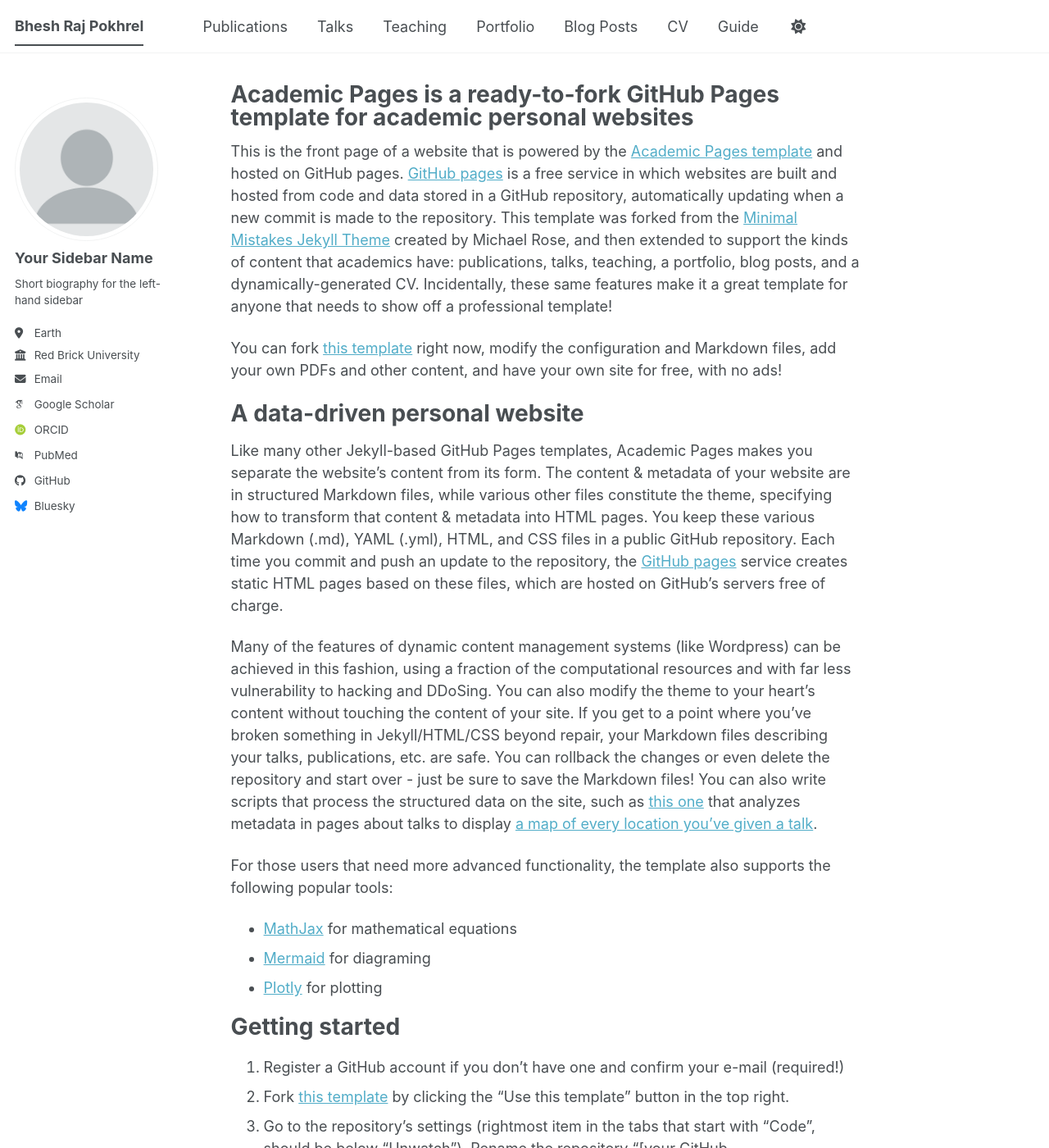
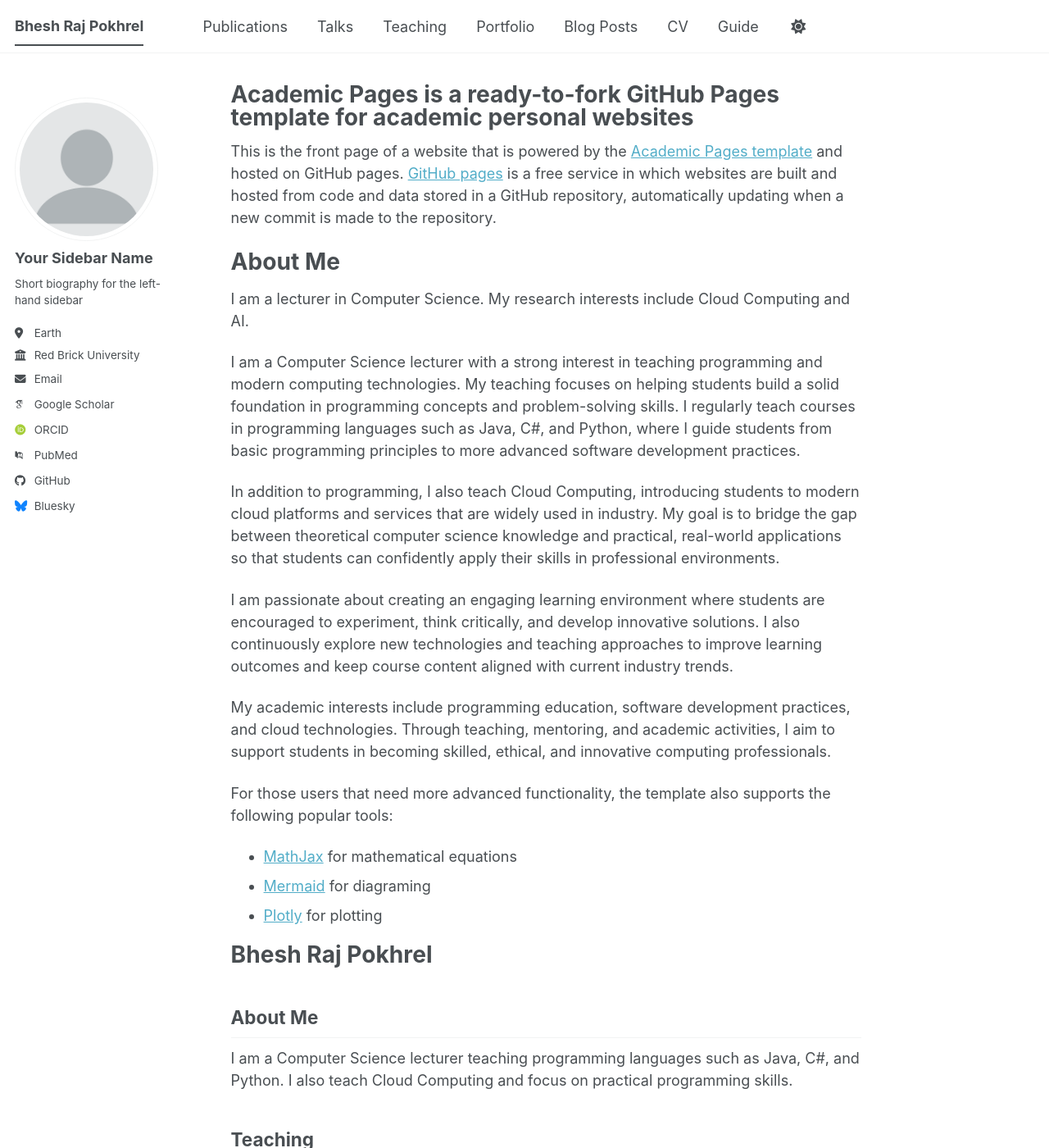
Before and after one commit to brpokharel/brpokhrel.github.io, a Jekyll site: the page built from _pages/about.md, in a window 1280 px wide and 1400 px high. Shown: the whole window at 82% size. Built offline with Jekyll 4.4.1, drawn with Linux system fonts in a browser that asks for light colours; some web fonts are replaced; a script bundle is joined from its source files by our own code; library files that are not in the unit come from our copies; some of the changed text lies outside the part shown.

Commit message:
Update about.md

```diff
--- a/_pages/about.md
+++ b/_pages/about.md
@@ -7,50 +7,42 @@ redirect_from:
   - /about.html
 ---
 
-This is the front page of a website that is powered by the [Academic Pages template](https://github.com/academicpages/academicpages.github.io) and hosted on GitHub pages. [GitHub pages](https://pages.github.com) is a free service in which websites are built and hosted from code and data stored in a GitHub repository, automatically updating when a new commit is made to the repository. This template was forked from the [Minimal Mistakes Jekyll Theme](https://mmistakes.github.io/minimal-mistakes/) created by Michael Rose, and then extended to support the kinds of content that academics have: publications, talks, teaching, a portfolio, blog posts, and a dynamically-generated CV. Incidentally, these same features make it a great template for anyone that needs to show off a professional template!
+This is the front page of a website that is powered by the [Academic Pages template](https://github.com/academicpages/academicpages.github.io) and hosted on GitHub pages. [GitHub pages](https://pages.github.com) is a free service in which websites are built and hosted from code and data stored in a GitHub repository, automatically updating when a new commit is made to the repository.
 
- You can fork [this template](https://github.com/academicpages/academicpages.github.io) right now, modify the configuration and Markdown files, add your own PDFs and other content, and have your own site for free, with no ads!
 
-A data-driven personal website
+About Me
 ======
-Like many other Jekyll-based GitHub Pages templates, Academic Pages makes you separate the website's content from its form. The content & metadata of your website are in structured Markdown files, while various other files constitute the theme, specifying how to transform that content & metadata into HTML pages. You keep these various Markdown (.md), YAML (.yml), HTML, and CSS files in a public GitHub repository. Each time you commit and push an update to the repository, the [GitHub pages](https://pages.github.com/) service creates static HTML pages based on these files, which are hosted on GitHub's servers free of charge.
+I am a lecturer in Computer Science.
+My research interests include Cloud Computing and AI.
 
-Many of the features of dynamic content management systems (like Wordpress) can be achieved in this fashion, using a fraction of the computational resources and with far less vulnerability to hacking and DDoSing. You can also modify the theme to your heart's content without touching the content of your site. If you get to a point where you've broken something in Jekyll/HTML/CSS beyond repair, your Markdown files describing your talks, publications, etc. are safe. You can rollback the changes or even delete the repository and start over - just be sure to save the Markdown files! You can also write scripts that process the structured data on the site, such as [this one](https://github.com/academicpages/academicpages.github.io/blob/master/talkmap.ipynb) that analyzes metadata in pages about talks to display [a map of every location you've given a talk](https://academicpages.github.io/talkmap.html).
+I am a Computer Science lecturer with a strong interest in teaching programming and modern computing technologies. My teaching focuses on helping students build a solid foundation in programming concepts and problem-solving skills. I regularly teach courses in programming languages such as Java, C#, and Python, where I guide students from basic programming principles to more advanced software development practices.
+
+In addition to programming, I also teach Cloud Computing, introducing students to modern cloud platforms and services that are widely used in industry. My goal is to bridge the gap between theoretical computer science knowledge and practical, real-world applications so that students can confidently apply their skills in professional environments.
+
+I am passionate about creating an engaging learning environment where students are encouraged to experiment, think critically, and develop innovative solutions. I also continuously explore new technologies and teaching approaches to improve learning outcomes and keep course content aligned with current industry trends.
+
+My academic interests include programming education, software development practices, and cloud technologies. Through teaching, mentoring, and academic activities, I aim to support students in becoming skilled, ethical, and innovative computing professionals.
 
 For those users that need more advanced functionality, the template also supports the following popular tools:
 - [MathJax](https://www.mathjax.org/) for mathematical equations
 - [Mermaid](https://mermaid.js.org/) for diagraming
 - [Plotly](https://plotly.com/javascript/) for plotting
 
-Getting started
-======
-1. Register a GitHub account if you don't have one and confirm your e-mail (required!)
-1. Fork [this template](https://github.com/academicpages/academicpages.github.io) by clicking the "Use this template" button in the top right.
-1. Go to the repository's settings (rightmost item in the tabs that start with "Code", should be below "Unwatch"). Rename the repository "[your GitHub username].github.io", which will also be your website's URL.
-1. Set site-wide configuration and create content & metadata (see below -- also see [this set of diffs](https://archive.is/3TPas) showing what files were changed to set up [an example site](https://getorg-testacct.github.io) for a user with the username "getorg-testacct")
-1. Upload any files (like PDFs, .zip files, etc.) to the files/ directory. They will appear at https://[your GitHub username].github.io/files/example.pdf.
-1. Check status by going to the repository settings, in the "GitHub pages" section
+# Bhesh Raj Pokhrel
 
-Site-wide configuration
-------
-The main configuration file for the site is in the base directory in [_config.yml](https://github.com/academicpages/academicpages.github.io/blob/master/_config.yml), which defines the content in the sidebars and other site-wide features. You will need to replace the default variables with ones about yourself and your site's github repository. The configuration file for the top menu is in [_data/navigation.yml](https://github.com/academicpages/academicpages.github.io/blob/master/_data/navigation.yml). For example, if you don't have a portfolio or blog posts, you can remove those items from that navigation.yml file to remove them from the header.
+## About Me
+I am a Computer Science lecturer teaching programming languages such as Java, C#, and Python. I also teach Cloud Computing and focus on practical programming skills.
 
-Create content & metadata
-------
-For site content, there is one Markdown file for each type of content, which are stored in directories like _publications, _talks, _posts, _teaching, or _pages. For example, each talk is a Markdown file in the [_talks directory](https://github.com/academicpages/academicpages.github.io/tree/master/_talks). At the top of each Markdown file is structured data in YAML about the talk, which the theme will parse to do lots of cool stuff. The same structured data about a talk is used to generate the list of talks on the [Talks page](https://academicpages.github.io/talks), each [individual page](https://academicpages.github.io/talks/2012-03-01-talk-1) for specific talks, the talks section for the [CV page](https://academicpages.github.io/cv), and the [map of places you've given a talk](https://academicpages.github.io/talkmap.html) (if you run this [python file](https://github.com/academicpages/academicpages.github.io/blob/master/talkmap.py) or [Jupyter notebook](https://github.com/academicpages/academicpages.github.io/blob/master/talkmap.ipynb), which creates the HTML for the map based on the contents of the _talks directory).
+## Teaching
+- Java Programming
+- Python Programming
+- C# Programming
+- Cloud Computing
 
-**Markdown generator**
+## Research Interests
+- Cloud Computing
+- Programming Education
+- Software Development
 
-The repository includes [a set of Jupyter notebooks](https://github.com/academicpages/academicpages.github.io/tree/master/markdown_generator
-) that converts a CSV containing structured data about talks or presentations into individual Markdown files that will be properly formatted for the Academic Pages template. The sample CSVs in that directory are the ones I used to create my own personal website at stuartgeiger.com. My usual workflow is that I keep a spreadsheet of my publications and talks, then run the code in these notebooks to generate the Markdown files, then commit and push them to the GitHub repository.
-
-How to edit your site's GitHub repository
-------
-Many people use a git client to create files on their local computer and then push them to GitHub's servers. If you are not familiar with git, you can directly edit these configuration and Markdown files directly in the github.com interface. Navigate to a file (like [this one](https://github.com/academicpages/academicpages.github.io/blob/master/_talks/2012-03-01-talk-1.md) and click the pencil icon in the top right of the content preview (to the right of the "Raw | Blame | History" buttons). You can delete a file by clicking the trashcan icon to the right of the pencil icon. You can also create new files or upload files by navigating to a directory and clicking the "Create new file" or "Upload files" buttons.
-
-Example: editing a Markdown file for a talk
-![Editing a Markdown file for a talk](/images/editing-talk.png)
-
-For more info
-------
-More info about configuring Academic Pages can be found in [the guide](https://academicpages.github.io/markdown/), the [growing wiki](https://github.com/academicpages/academicpages.github.io/wiki), and you can always [ask a question on GitHub](https://github.com/academicpages/academicpages.github.io/discussions). The [guides for the Minimal Mistakes theme](https://mmistakes.github.io/minimal-mistakes/docs/configuration/) (which this theme was forked from) might also be helpful.
+## Contact
+Email: your-email@example.com
```
